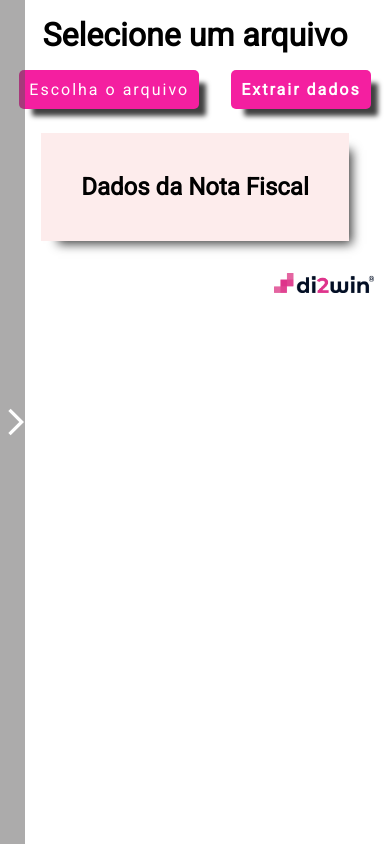
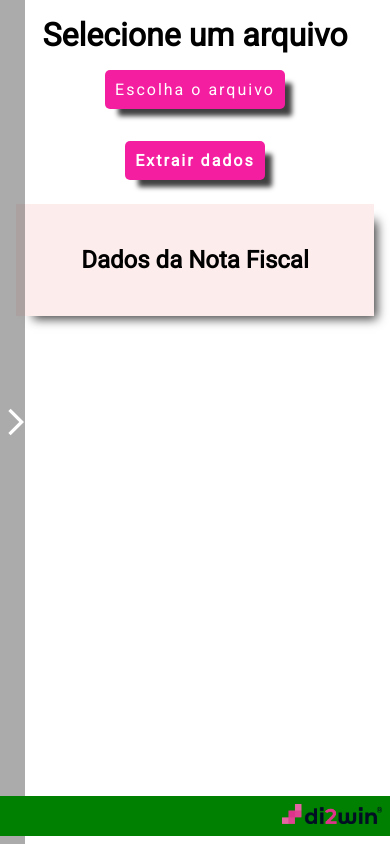
Before and after one commit to RachelDamasceno/Projeto-Integrador, a React (Create React App) app: page / in a window 390 px wide. Built offline with nearby package versions, Linux system fonts and the light colour scheme.

Commit message:
colocando o footer sempre no final da tela

```diff
--- a/src/App.css
+++ b/src/App.css
@@ -33,9 +33,9 @@
 /* ------------------------------------------- */
 
 
-.main {
-
-
+body {
+  position: relative;
+  min-height: 94.3vh;
 }
 
 .upload-title {
@@ -86,25 +86,16 @@
 .home {
   display: flex;
   justify-content: center;
-  column-gap: 20px;
+  gap: 20px;
   margin: 16px;
 }
 
-.doc-preview h2 {
+.doc-preview  {
   text-align: center;
 }
 
 .image-preview {
  max-width: 100%;
-}
-
-.logo-img {
-  width: 100px;
-}
-
-.footer {
-  padding: 16px;
-  text-align: end;
 }
 
 .extraction {
@@ -113,12 +104,26 @@
   padding: 32px;
 }
 
+.logo-img {
+  width: 100px;
+}
+
+.footer {
+  background: green;
+  position: absolute;
+  top: 100%;
+  width: 100%;
+  text-align: end;
+  padding: 8px;
+}
+
+
 /* TABELA---------------------------------------------------------------- */
 
 
 .table-h2 {
   text-align: center;
-  padding: 8px;
+  padding: 10px;
 }
 
 table {
@@ -137,3 +142,15 @@ table {
   padding: 10px;
   text-align: left;
 }
+
+@media (max-width: 800px) {
+  .home {
+    flex-direction: column;
+  }
+}
+
+@media (max-width: 450px) {
+  .btn-header {
+    flex-direction: column;
+  }
+}
--- a/src/pages/Footer.js
+++ b/src/pages/Footer.js
@@ -3,7 +3,7 @@ import LogoImg from "../img/di2win_logo_dark.png";
 function Footer() {
   return (
     <footer className="footer">
-      <img src={LogoImg} className="logo-img" />
+        <img src={LogoImg} className="logo-img" />
     </footer>
   );
 }
```
